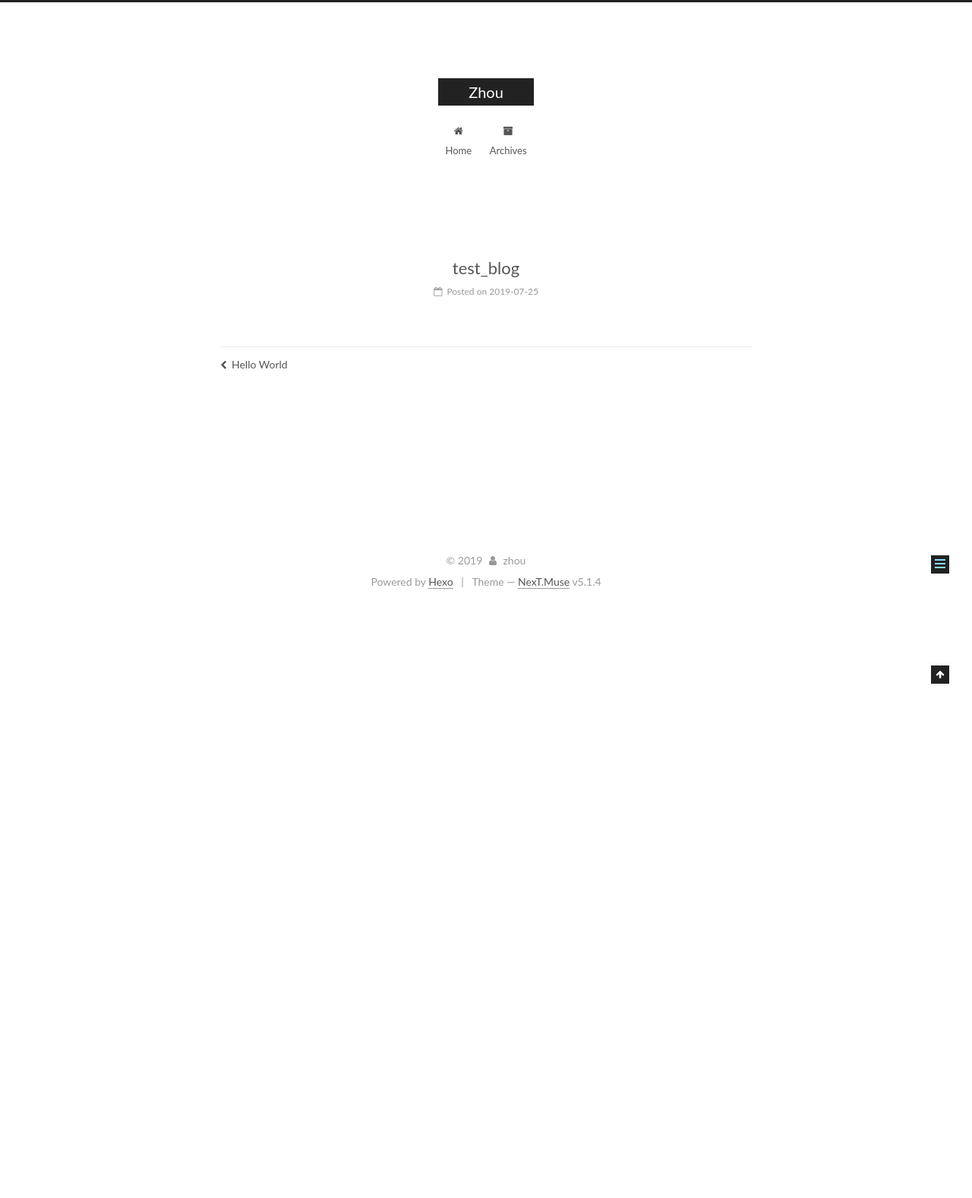
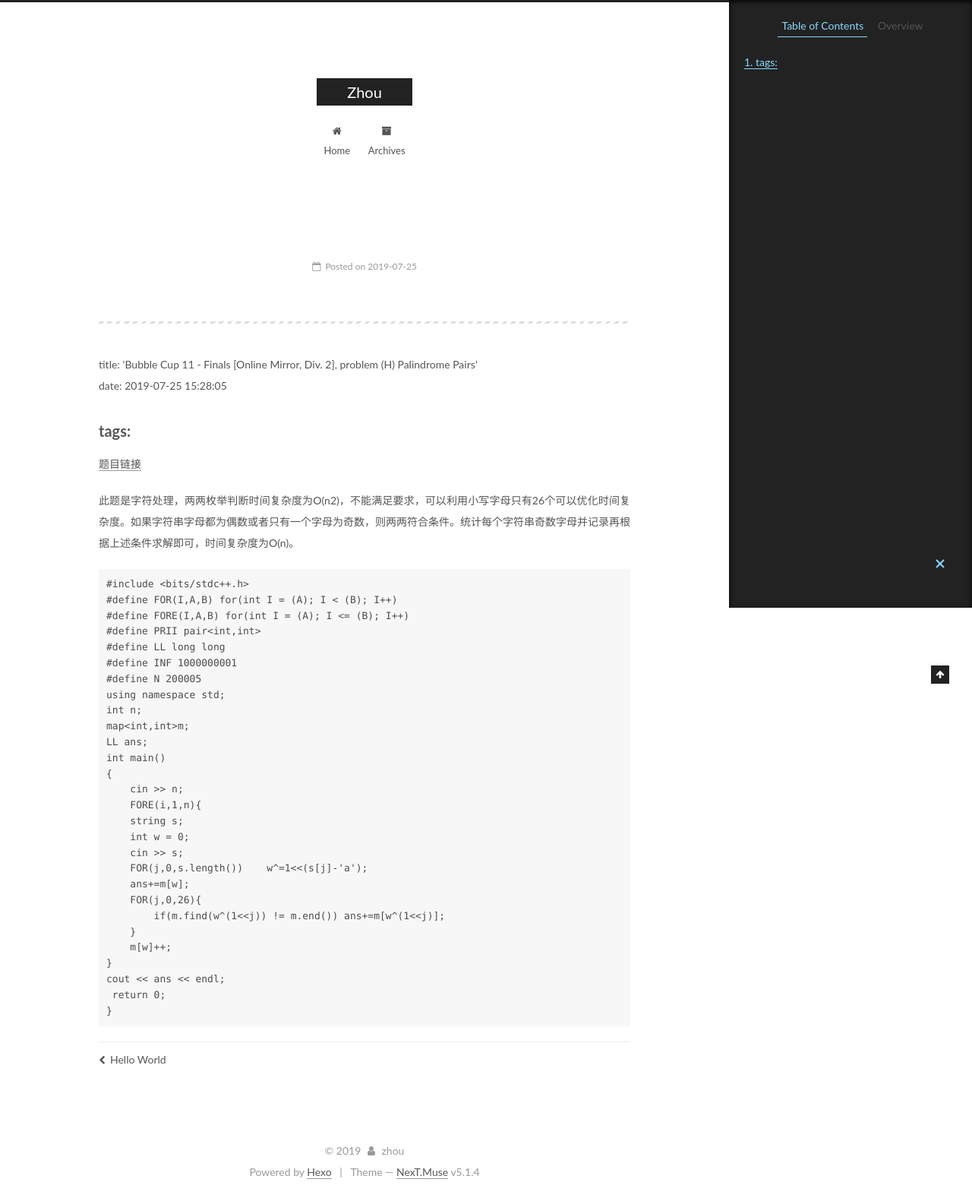
Before and after one commit to Andyflying/Andyflying.github.io, a plain HTML site: page 2019/07/25/Bubble-Cup-11-Finals-Online-Mirror-Div-2-problem-H-Palindrome-Pairs/index.html in a window 1280 px wide. Shown: the whole page at 76% size. Before the commit the page ends 800 px from the top, so only its background shows below. Drawn offline with Linux system fonts and the light colour scheme.

Commit message:
Site updated: 2019-07-25 15:42:28

```diff
--- a/2019/07/25/test-blog/index.html
+++ b/2019/07/25/Bubble-Cup-11-Finals-Online-Mirror-Div-2-problem-H-Palindrome-Pairs/index.html
@@ -79,14 +79,17 @@
 
 
 
+<meta name="description" content="title: ‘Bubble Cup 11 - Finals [Online Mirror, Div. 2], problem (H) Palindrome Pairs’date: 2019-07-25 15:28:05 tags:题目链接 此题是字符处理，两两枚举判断时间复杂度为O(n2)，不能满足要求，可以利用小写字母只有26个可以优化时间复杂度。如果字符串字母都为偶数或者只有一个字母为奇数">
 <meta property="og:type" content="article">
-<meta property="og:title" content="test_blog">
-<meta property="og:url" content="http://yoursite.com/2019/07/25/test-blog/index.html">
+<meta property="og:title" content="Zhou">
+<meta property="og:url" content="http://yoursite.com/2019/07/25/Bubble-Cup-11-Finals-Online-Mirror-Div-2-problem-H-Palindrome-Pairs/index.html">
 <meta property="og:site_name" content="Zhou">
+<meta property="og:description" content="title: ‘Bubble Cup 11 - Finals [Online Mirror, Div. 2], problem (H) Palindrome Pairs’date: 2019-07-25 15:28:05 tags:题目链接 此题是字符处理，两两枚举判断时间复杂度为O(n2)，不能满足要求，可以利用小写字母只有26个可以优化时间复杂度。如果字符串字母都为偶数或者只有一个字母为奇数">
 <meta property="og:locale" content="default">
-<meta property="og:updated_time" content="2019-07-25T04:07:54.929Z">
+<meta property="og:updated_time" content="2019-07-25T07:41:29.803Z">
 <meta name="twitter:card" content="summary">
-<meta name="twitter:title" content="test_blog">
+<meta name="twitter:title" content="Zhou">
+<meta name="twitter:description" content="title: ‘Bubble Cup 11 - Finals [Online Mirror, Div. 2], problem (H) Palindrome Pairs’date: 2019-07-25 15:28:05 tags:题目链接 此题是字符处理，两两枚举判断时间复杂度为O(n2)，不能满足要求，可以利用小写字母只有26个可以优化时间复杂度。如果字符串字母都为偶数或者只有一个字母为奇数">
 
 
 
@@ -116,13 +119,13 @@
 
 
 
-  <link rel="canonical" href="http://yoursite.com/2019/07/25/test-blog/">
+  <link rel="canonical" href="http://yoursite.com/2019/07/25/Bubble-Cup-11-Finals-Online-Mirror-Div-2-problem-H-Palindrome-Pairs/">
 
 
 
 
 
-  <title>test_blog | Zhou</title>
+  <title> | Zhou</title>
 
 
 
@@ -229,7 +232,7 @@
 
 
   <div class="post-block">
-    <link itemprop="mainEntityOfPage" href="http://yoursite.com/2019/07/25/test-blog/">
+    <link itemprop="mainEntityOfPage" href="http://yoursite.com/2019/07/25/Bubble-Cup-11-Finals-Online-Mirror-Div-2-problem-H-Palindrome-Pairs/">
 
     <span hidden itemprop="author" itemscope itemtype="http://schema.org/Person">
       <meta itemprop="name" content="zhou">
@@ -246,7 +249,7 @@
 
 
 
-          <h1 class="post-title" itemprop="name headline">test_blog</h1>
+          <h1 class="post-title" itemprop="name headline"></h1>
 
 
         <div class="post-meta">
@@ -258,7 +261,7 @@
 
                 <span class="post-meta-item-text">Posted on</span>
 
-              <time title="Post created" itemprop="dateCreated datePublished" datetime="2019-07-25T12:07:54+08:00">
+              <time title="Post created" itemprop="dateCreated datePublished" datetime="2019-07-25T15:28:05+08:00">
                 2019-07-25
               </time>
 
@@ -296,7 +299,38 @@
 
 
 
-
+        <hr>
+<p>title: ‘Bubble Cup 11 - Finals [Online Mirror, Div. 2], problem (H) Palindrome Pairs’<br>date: 2019-07-25 15:28:05</p>
+<h2 id="tags"><a href="#tags" class="headerlink" title="tags:"></a>tags:</h2><p><a href="http://codeforces.com/contest/1046/problem/H" target="_blank" rel="noopener">题目链接</a></p>
+<p>此题是字符处理，两两枚举判断时间复杂度为O(n2)，不能满足要求，可以利用小写字母只有26个可以优化时间复杂度。如果字符串字母都为偶数或者只有一个字母为奇数，则两两符合条件。统计每个字符串奇数字母并记录再根据上述条件求解即可，时间复杂度为O(n)。</p>
+<pre><code>#include &lt;bits/stdc++.h&gt;
+#define FOR(I,A,B) for(int I = (A); I &lt; (B); I++)
+#define FORE(I,A,B) for(int I = (A); I &lt;= (B); I++)
+#define PRII pair&lt;int,int&gt;
+#define LL long long
+#define INF 1000000001
+#define N 200005
+using namespace std;
+int n;
+map&lt;int,int&gt;m;
+LL ans;
+int main()
+{
+    cin &gt;&gt; n;
+    FORE(i,1,n){
+    string s;
+    int w = 0;
+    cin &gt;&gt; s;
+    FOR(j,0,s.length())    w^=1&lt;&lt;(s[j]-&apos;a&apos;);
+    ans+=m[w];
+    FOR(j,0,26){
+        if(m.find(w^(1&lt;&lt;j)) != m.end()) ans+=m[w^(1&lt;&lt;j)];
+    }
+    m[w]++;
+}
+cout &lt;&lt; ans &lt;&lt; endl;
+ return 0;
+}</code></pre>
 
     </div>
 
@@ -380,8 +414,17 @@
 
 
 
+        <ul class="sidebar-nav motion-element">
+          <li class="sidebar-nav-toc sidebar-nav-active" data-target="post-toc-wrap">
+            Table of Contents
+          </li>
+          <li class="sidebar-nav-overview" data-target="site-overview-wrap">
+            Overview
+          </li>
+        </ul>
 
-      <section class="site-overview-wrap sidebar-panel sidebar-panel-active">
+
+      <section class="site-overview-wrap sidebar-panel">
         <div class="site-overview">
           <div class="site-author motion-element" itemprop="author" itemscope itemtype="http://schema.org/Person">
 
@@ -423,6 +466,22 @@
         </div>
       </section>
 
+
+      <!--noindex-->
+        <section class="post-toc-wrap motion-element sidebar-panel sidebar-panel-active">
+          <div class="post-toc">
+
+
+
+
+
+
+              <div class="post-toc-content"><ol class="nav"><li class="nav-item nav-level-2"><a class="nav-link" href="#tags"><span class="nav-number">1.</span> <span class="nav-text">tags:</span></a></li></ol></div>
+
+
+          </div>
+        </section>
+      <!--/noindex-->
 
 
 
--- a/css/main.css
+++ b/css/main.css
@@ -1822,7 +1822,7 @@ pre .javascript .function {
   width: 4px;
   height: 4px;
   border-radius: 50%;
-  background: #ff2dee;
+  background: #e0fc9a;
 }
 .links-of-blogroll {
   font-size: 13px;
```
Also changed, not shown: 2019/07/25/hello-world/index.html (+2 -2 lines), archives/2019/07/index.html (+3 -3 lines), archives/2019/index.html (+3 -3 lines), archives/index.html (+3 -3 lines), index.html (+35 -4 lines).
